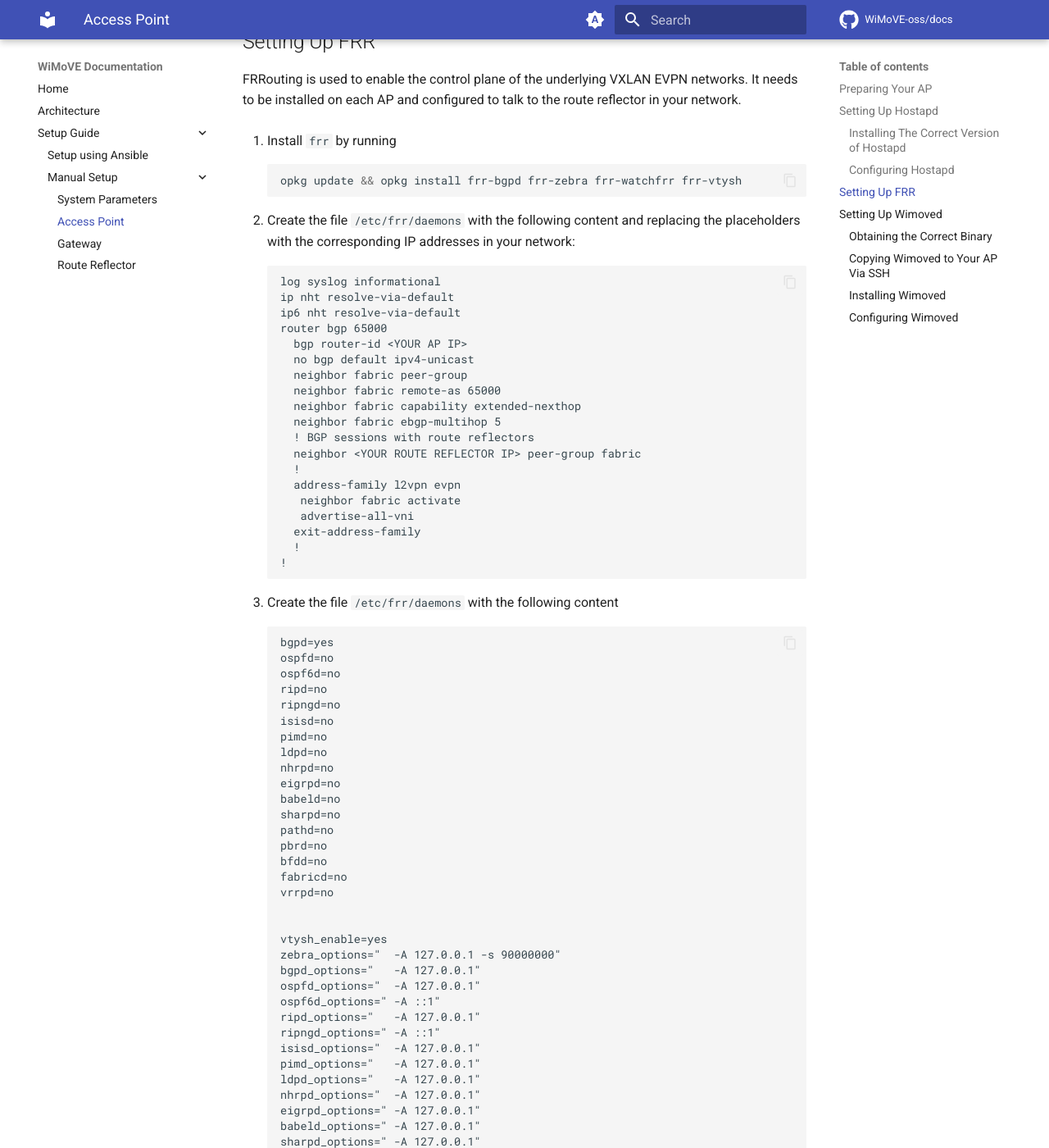
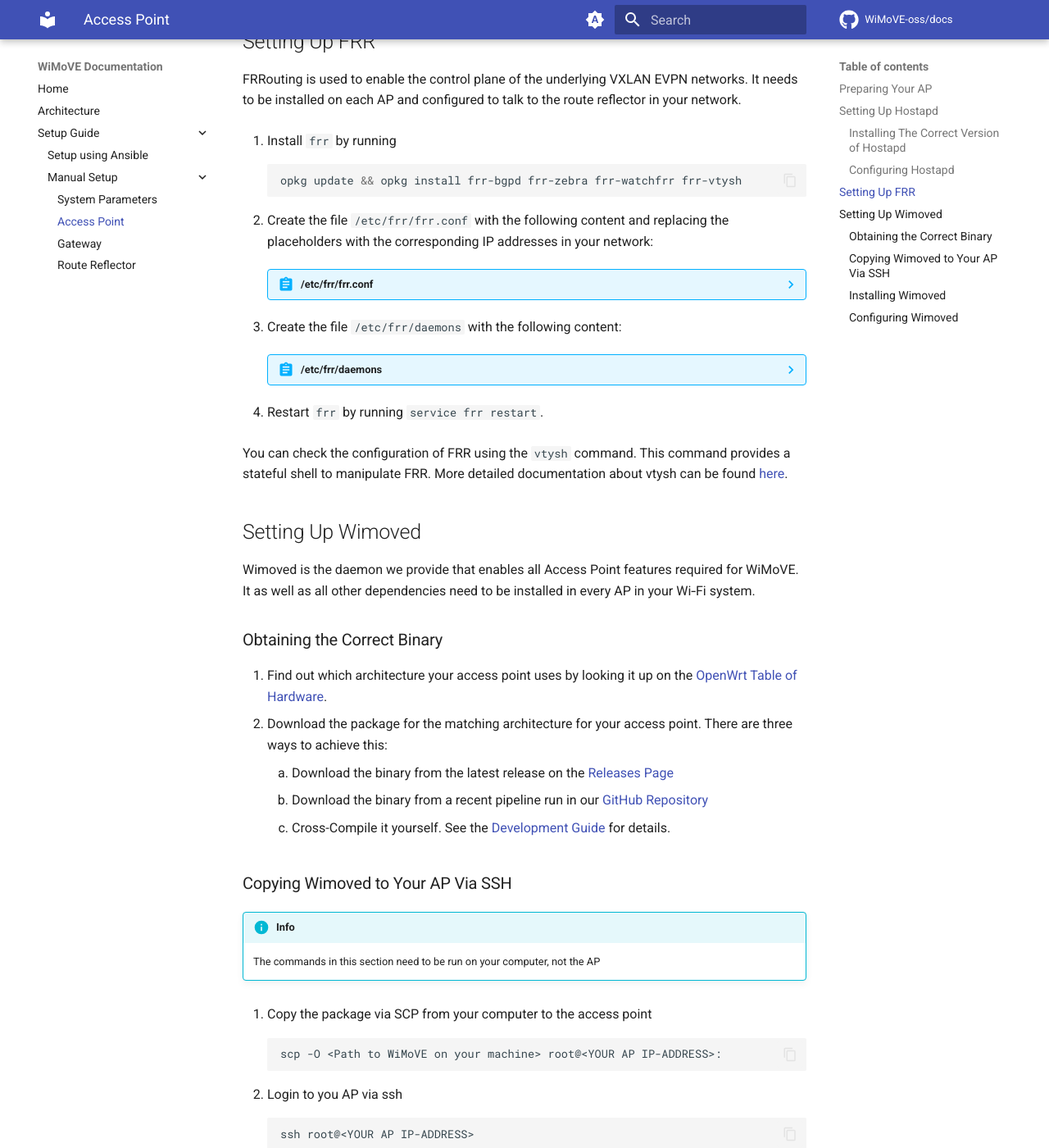
Before and after one commit to WiMoVE-OSS/docs, an MkDocs documentation site: the page built from docs/setup/manual/access_point.md, in a window 1280 px wide and 1400 px high, scrolled down 1989 px. Shown: the whole window at 82% size. Built offline with MkDocs 1.6.1 and Material for MkDocs 9.7.7, drawn with Linux system fonts in a browser that asks for light colours; comment, search, counter and statistics services are not loaded; some of the changed text lies outside the part shown.

Commit message:
More small improvements:
* Remove checking permissions
* Use consistent format for config files
* Use progressive form in headings

````diff
--- a/docs/setup/manual/access_point.md
+++ b/docs/setup/manual/access_point.md
@@ -81,75 +81,81 @@ FRRouting is used to enable the control plane of the underlying VXLAN EVPN netwo
     opkg update && opkg install frr-bgpd frr-zebra frr-watchfrr frr-vtysh
     ```
 
-1. Create the file `/etc/frr/daemons` with the following content and replacing the placeholders with the corresponding IP addresses in your network:
-```text
-log syslog informational
-ip nht resolve-via-default
-ip6 nht resolve-via-default
-router bgp 65000
-  bgp router-id <YOUR AP IP>
-  no bgp default ipv4-unicast
-  neighbor fabric peer-group
-  neighbor fabric remote-as 65000
-  neighbor fabric capability extended-nexthop
-  neighbor fabric ebgp-multihop 5
-  ! BGP sessions with route reflectors
-  neighbor <YOUR ROUTE REFLECTOR IP> peer-group fabric
-  !
-  address-family l2vpn evpn
-   neighbor fabric activate
-   advertise-all-vni
-  exit-address-family
-  !
-!
-```
-1. Create the file `/etc/frr/daemons` with the following content
-
-    ```text
-
-    bgpd=yes
-    ospfd=no
-    ospf6d=no
-    ripd=no
-    ripngd=no
-    isisd=no
-    pimd=no
-    ldpd=no
-    nhrpd=no
-    eigrpd=no
-    babeld=no
-    sharpd=no
-    pathd=no
-    pbrd=no
-    bfdd=no
-    fabricd=no
-    vrrpd=no
+1. Create the file `/etc/frr/frr.conf` with the following content and replacing the placeholders with the corresponding IP addresses in your network:
 
 
-    vtysh_enable=yes
-    zebra_options="  -A 127.0.0.1 -s 90000000"
-    bgpd_options="   -A 127.0.0.1"
-    ospfd_options="  -A 127.0.0.1"
-    ospf6d_options=" -A ::1"
-    ripd_options="   -A 127.0.0.1"
-    ripngd_options=" -A ::1"
-    isisd_options="  -A 127.0.0.1"
-    pimd_options="   -A 127.0.0.1"
-    ldpd_options="   -A 127.0.0.1"
-    nhrpd_options="  -A 127.0.0.1"
-    eigrpd_options=" -A 127.0.0.1"
-    babeld_options=" -A 127.0.0.1"
-    sharpd_options=" -A 127.0.0.1"
-    pbrd_options="   -A 127.0.0.1"
-    staticd_options="-A 127.0.0.1"
-    bfdd_options="   -A 127.0.0.1"
-    fabricd_options="-A 127.0.0.1"
-    vrrpd_options="  -A 127.0.0.1"
-    ```
+    ??? abstract "/etc/frr/frr.conf"
 
-1. Restart `frr` by running `service frr restart`
+        ```text
+        log syslog informational
+        ip nht resolve-via-default
+        ip6 nht resolve-via-default
+        router bgp 65000
+        bgp router-id <YOUR AP IP>
+        no bgp default ipv4-unicast
+        neighbor fabric peer-group
+        neighbor fabric remote-as 65000
+        neighbor fabric capability extended-nexthop
+        neighbor fabric ebgp-multihop 5
+        ! BGP sessions with route reflectors
+        neighbor <YOUR ROUTE REFLECTOR IP> peer-group fabric
+        !
+        address-family l2vpn evpn
+        neighbor fabric activate
+        advertise-all-vni
+        exit-address-family
+        !
+        !
+        ```
 
-You can check the configuration of FRR using the `vtysh` command. This command provides a stateful shell to manipulate FRR. More detailed documentation about vtysh can be found [here](https://docs.frrouting.org/en/latest/vtysh.html)
+1. Create the file `/etc/frr/daemons` with the following content:
+
+    ??? abstract "/etc/frr/daemons"
+        ```text
+
+        bgpd=yes
+        ospfd=no
+        ospf6d=no
+        ripd=no
+        ripngd=no
+        isisd=no
+        pimd=no
+        ldpd=no
+        nhrpd=no
+        eigrpd=no
+        babeld=no
+        sharpd=no
+        pathd=no
+        pbrd=no
+        bfdd=no
+        fabricd=no
+        vrrpd=no
+
+
+        vtysh_enable=yes
+        zebra_options="  -A 127.0.0.1 -s 90000000"
+        bgpd_options="   -A 127.0.0.1"
+        ospfd_options="  -A 127.0.0.1"
+        ospf6d_options=" -A ::1"
+        ripd_options="   -A 127.0.0.1"
+        ripngd_options=" -A ::1"
+        isisd_options="  -A 127.0.0.1"
+        pimd_options="   -A 127.0.0.1"
+        ldpd_options="   -A 127.0.0.1"
+        nhrpd_options="  -A 127.0.0.1"
+        eigrpd_options=" -A 127.0.0.1"
+        babeld_options=" -A 127.0.0.1"
+        sharpd_options=" -A 127.0.0.1"
+        pbrd_options="   -A 127.0.0.1"
+        staticd_options="-A 127.0.0.1"
+        bfdd_options="   -A 127.0.0.1"
+        fabricd_options="-A 127.0.0.1"
+        vrrpd_options="  -A 127.0.0.1"
+        ```
+
+1. Restart `frr` by running `service frr restart`.
+
+You can check the configuration of FRR using the `vtysh` command. This command provides a stateful shell to manipulate FRR. More detailed documentation about vtysh can be found [here](https://docs.frrouting.org/en/latest/vtysh.html).
 
 ## Setting Up Wimoved
 
````
Also changed, not shown: docs/setup/manual/gateway.md (+4 -20 lines), docs/setup/manual/route_reflector.md (+4 -16 lines).
